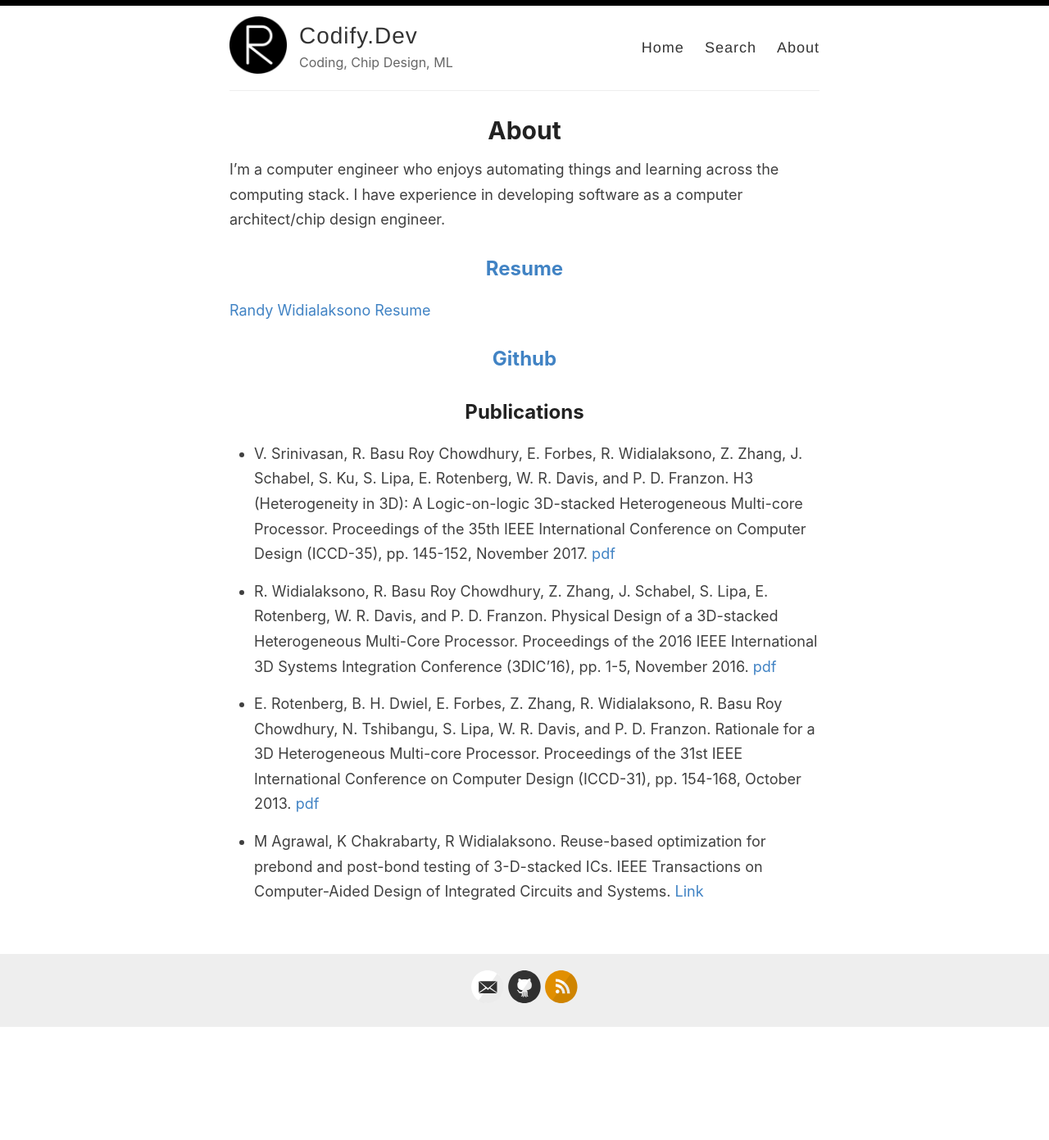
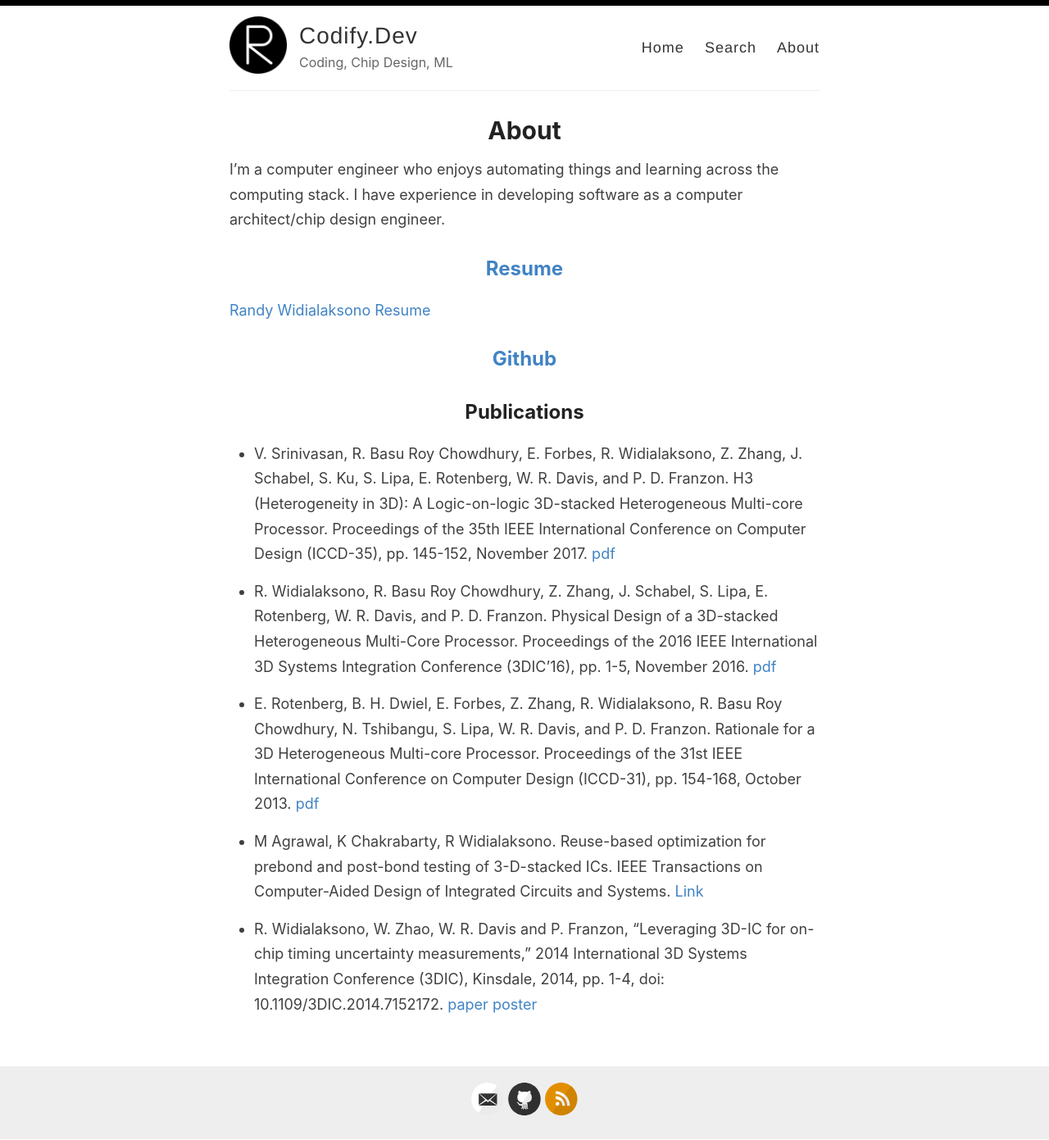
Before and after one commit to codifydev/codifydev.github.io, a Jekyll site: the page built from _pages/about.md, in a window 1280 px wide. Shown: the whole page at 82% size. Built offline with Jekyll 4.4.1, drawn with Linux system fonts in a browser that asks for light colours; before the commit the page ends 1253 px from its top, so only the background shows below that.

Commit message:
add 3dic 14 paper reference

```diff
--- a/_pages/about.md
+++ b/_pages/about.md
@@ -21,3 +21,5 @@ I have experience in developing software as a computer architect/chip design eng
 -  E. Rotenberg, B. H. Dwiel, E. Forbes, Z. Zhang, R. Widialaksono, R. Basu Roy Chowdhury, N. Tshibangu, S. Lipa, W. R. Davis, and P. D. Franzon. Rationale for a 3D Heterogeneous Multi-core Processor. Proceedings of the 31st IEEE International Conference on Computer Design (ICCD-31), pp. 154-168, October 2013. [pdf](https://people.engr.ncsu.edu/ericro/publications/conference_ICCD-31.pdf)
 
 - M Agrawal, K Chakrabarty, R Widialaksono. Reuse-based optimization for prebond and post-bond testing of 3-D-stacked ICs. IEEE Transactions on Computer-Aided Design of Integrated Circuits and Systems. [Link](https://ieeexplore.ieee.org/document/6954482/)
+
+- R. Widialaksono, W. Zhao, W. R. Davis and P. Franzon, "Leveraging 3D-IC for on-chip timing uncertainty measurements," 2014 International 3D Systems Integration Conference (3DIC), Kinsdale, 2014, pp. 1-4, doi: 10.1109/3DIC.2014.7152172. [paper](https://github.com/codifydev/codifydev.github.io/raw/master/static/3dic14_paper.pdf) [poster](https://github.com/codifydev/codifydev.github.io/raw/master/static/3dic14_poster.pdf)
```
